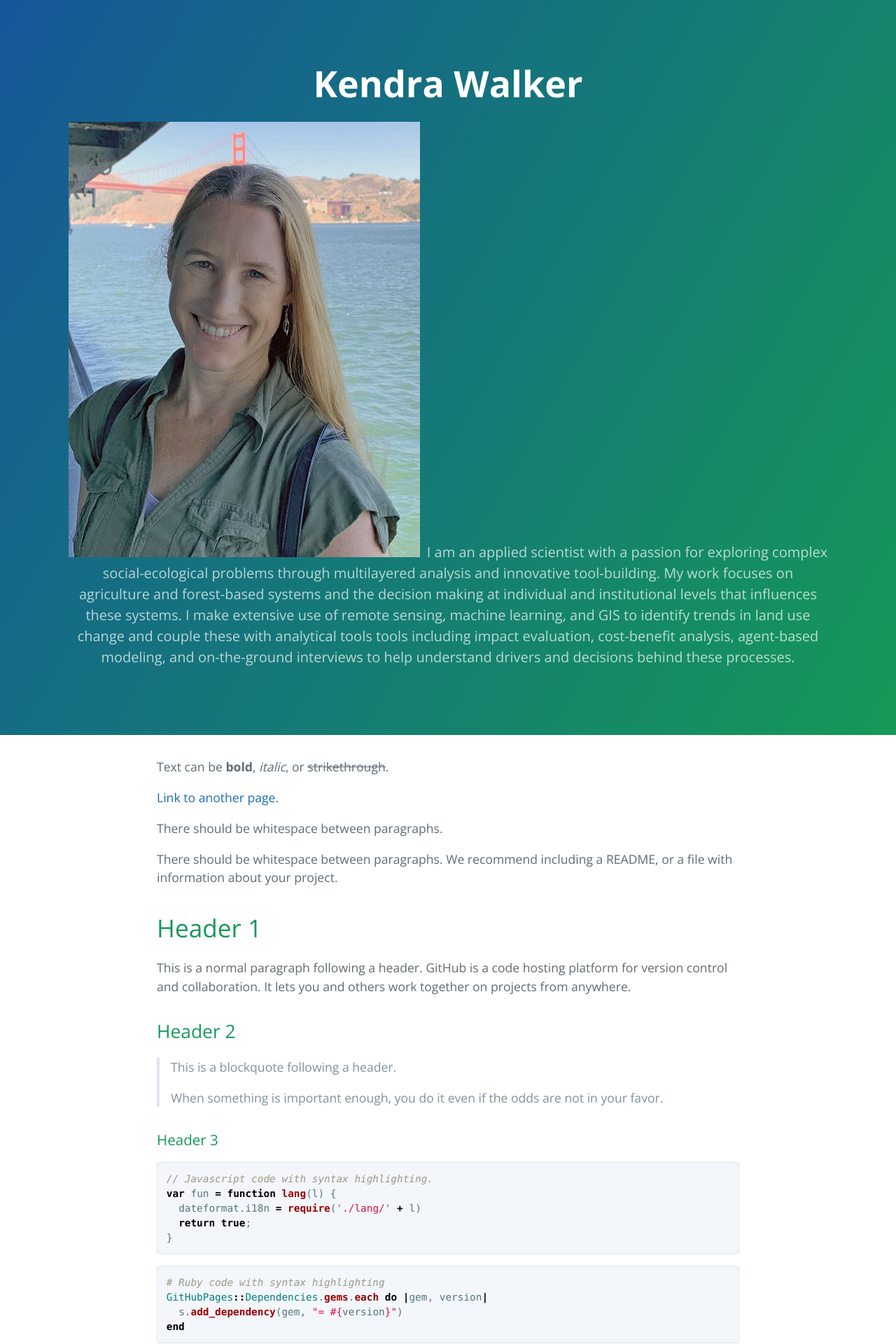
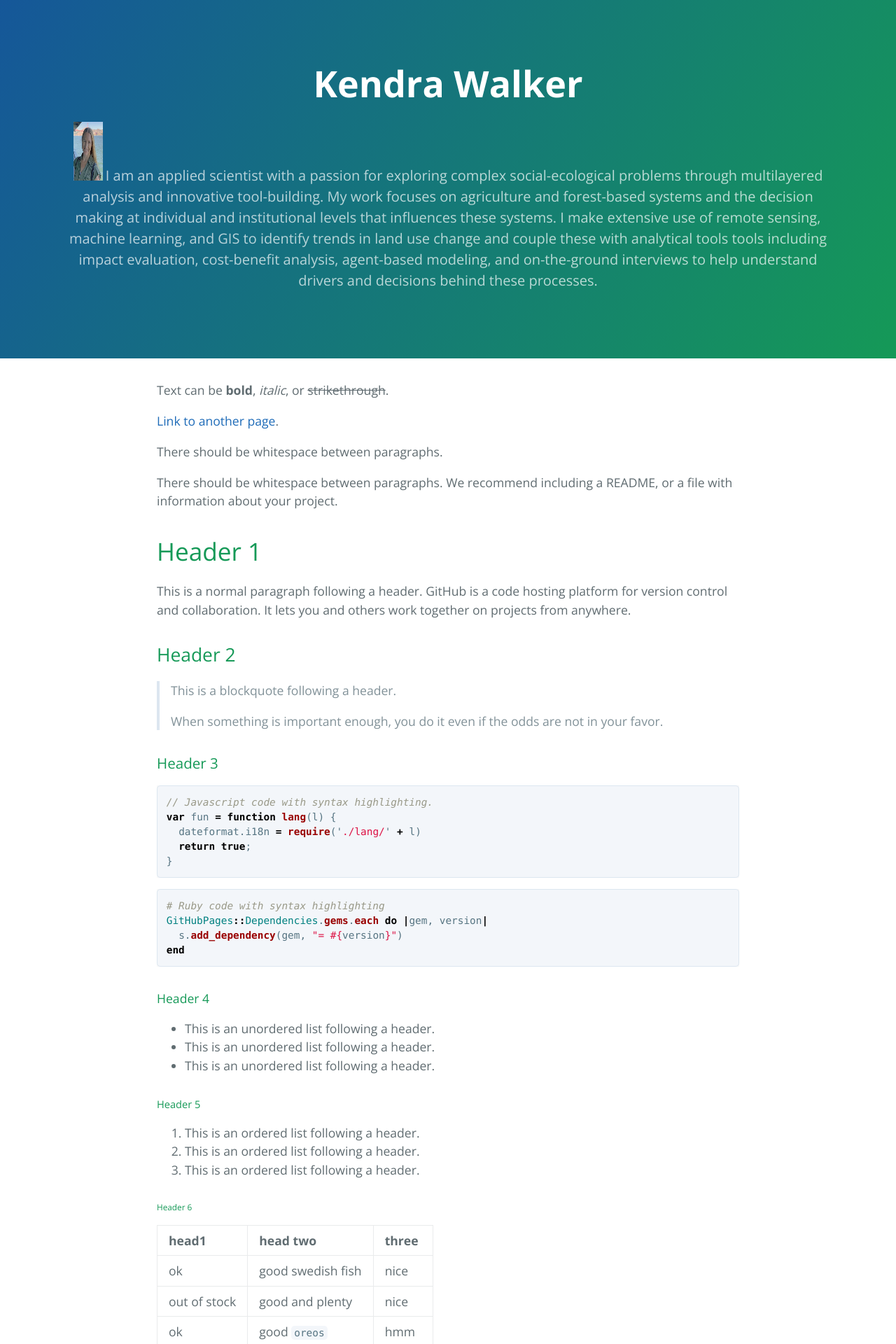
Before and after one commit to klwalker-sb/klwalker-sb, a Jekyll site: the page built from index_ex.md, in a window 1280 px wide. Shown: the top 1920 px of the page at 70% size. Built offline with Jekyll 4.4.1, drawn with Linux system fonts in a browser that asks for light colours.

Commit message:
fixing profile

```diff
--- a/_layouts/default.html
+++ b/_layouts/default.html
@@ -18,7 +18,8 @@
     <header class="page-header" role="banner">
       <h1 class="project-name">{{ page.title | default: site.title | default: site.github.repository_name }}</h1>
       <p class = "paragraph">
-        <img src="assets/KW_profile.jpg" alt="profile_pic" class="image" style="display:inline-block; padding-right:10px;"><span class="project-tagline">{{ page.description | default: site.description}} </span>
+        <img src="assets/KW_profile.jpg" alt="profile_pic" class="image" style="display:inline-block; vertical-align:top padding-right:10px; width:42px; height:84px;">
+        <span class="project-tagline">{{ page.description | default: site.description}} </span>
       </p>
       {% if site.show_downloads %}
         <a href="{{ site.github.zip_url }}" class="btn">Download .zip</a>
```
